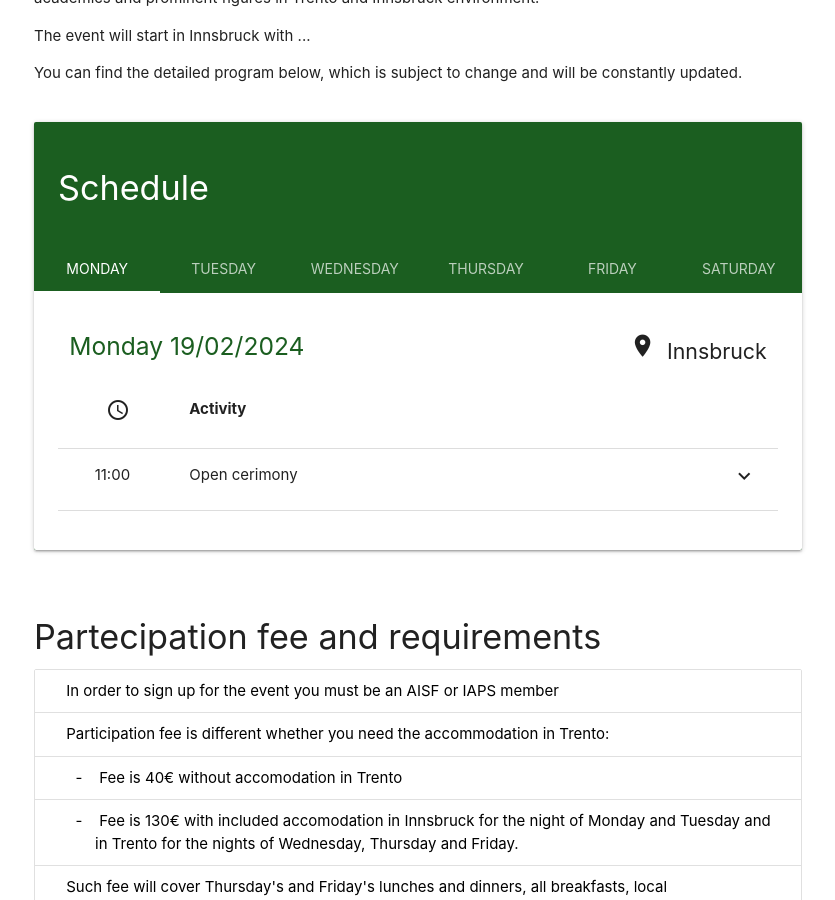
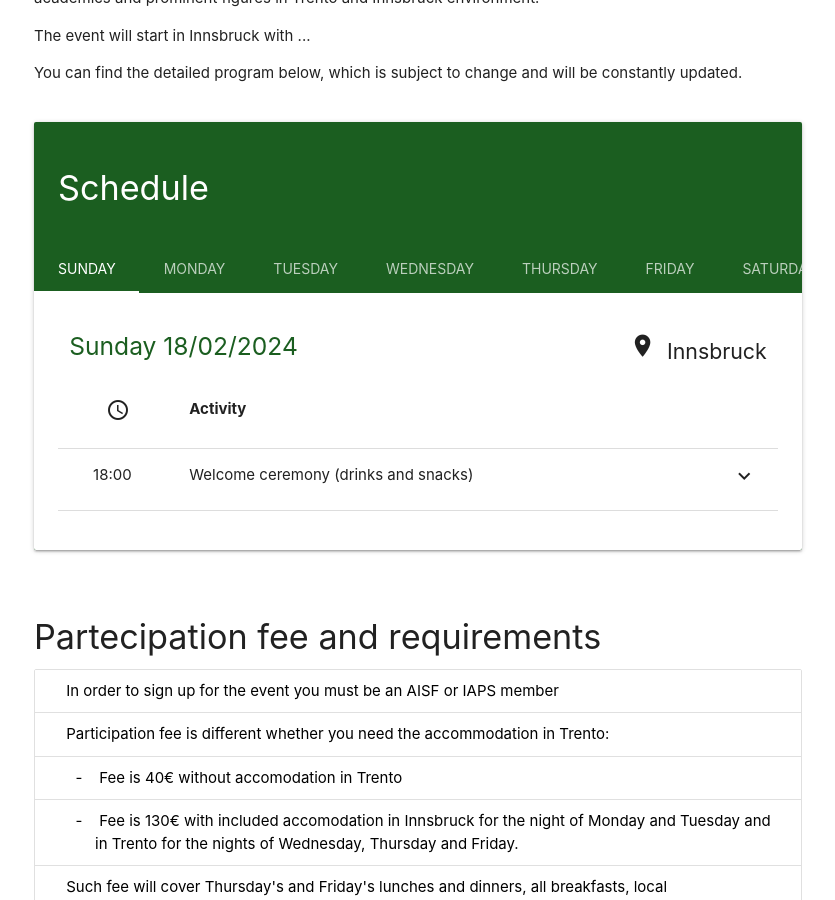
Before and after one commit to ai-sf/tiqit24, a Jekyll site: the page built from programme.html, in a window 1280 px wide and 900 px high, scrolled down 757 px. Shown: the whole window, without its empty margins (222-1057 px from the left). Built offline with Jekyll 4.4.1, drawn with Linux system fonts in a browser that asks for light colours; nearby versions of some CDN libraries; some of the changed lines change nothing that is shown.

Commit message:
update innsbruck programme

```diff
--- a/_data/programme.yml
+++ b/_data/programme.yml
@@ -17,106 +17,159 @@
 last_update: 22/11/2023
 
 schedule:
+  - day: "Sunday"
+    date: "18/02/2024"
+    location: "Innsbruck"
+    activity:
+      - hour: "18:00"
+        name: "Welcome ceremony (drinks and snacks)"
+        location:
+            name: "Technik"
+            tag: "technik"
   - day: "Monday"
     date: "19/02/2024"
     location: "Innsbruck"
     activity:
+      - hour: "9:00"
+        name: "Plenary lectures"
+        location:
+          name: "IQOQI"
+          tag: "iqoqi"
+          room: "IQOQI Schrödingersaal"
+        subactivities:
+            - title: "Laser cooling and trapping"
+              people:
+                name: "prof. Rudolf Grimm"
+                tag: "grimm"
+            - title: "Dipolar Quantum Gases"
+              people:
+                name: "prof. Francesca Ferlaino"
+                tag: "ferlaino"
       - hour: "11:00"
-        name: "Open cerimony"
+        name: "Coffee Break"
         location:
-            name: "Physics Department"
-            tag: "physunitn"
-            room: "Room A101 (Aula Magna)"
+          name: "IQOQI"
+          tag: "iqoqi"
+          room: "TBD"
+      - hour: "11:30"
+        name: "Plenary lecture"
+        location:
+          name: "IQOQI"
+          tag: "iqoqi"
+          room: "IQOQI Schrödingersaal"
+        subactivities:
+            - title: "TBD"
+              people:
+                name: "TBD"
+                tag: "TBD"
+      - hour: "12:30"
+        name: "Lunch"
+        location:
+          name: "TechCafé/Mensa"
+          tag: "techcafe"
+          #room: "TBD"
+      - hour: "13:45"
+        name: "Group photo"
+      - hour: "14:00"
+        name: "IQOQI Lab tour (Part I)"
+        location:
+            name: "IQOQI"
+            tag: "iqoqi"
+            room: "IQOQI Laboratories"
+      - hour: "16:30"
+        name: "Group activity"
+        location:
+            name: "City center"
+            tag: "city"
+      - hour: "19:00"
+        name: "Dinner"
+        location:
+          name: "TBD"
+          tag: "TBD"
+
 
   - day: "Tuesday"
     date: "20/02/2024"
     location: "Innsbruck"
     activity:
-      # - hour: "8:30"
-      #   name: "Welcome at IQOQI with welcome coffee"
-      #   details: none
-      #   people:
-      #       name: "prof. Ferlaino and prof. Grimm"
-      # - hour: "9:30"
-      #   name: "IQOQI Lab tour (Part I)"
-      #   location:
-      #       name: "IQOQI"
-      #       tag: "iqoqi"
-      #       room: "IQOQI Laboratories"
-      # - hour: "11:00"
-      #   name: "Plenary lectures"
-      #   location:
-      #       name: "IQOQI"
-      #       tag: "iqoqi"
-      #       room: "Room TBD"
-      #   subactivities:
-      #       -  title: "Dipolar Quantum Gases"
-      #          people:
-      #             name: "prof. Francesca Ferlaino"
-      #             tag: "ferlaino"
-      #       -  title: "Storingly Interacting Mixtures"
-      #          people:
-      #             name: "prof. Rudolf Grimm"
-      #             tag: "grimm"
-      #       -   title: "Quantum Mechanics XXL"
-      #           people:
-      #             name: "prof. Oriol Romero-Isart"
-      #             tag: "romero-isart"
-      # - hour: "13:00"
-      #   name: "Lunch"
-      #   location:
-      #       name: "IQOQI"
-      #       tag: "iqoqi"
-      #       room: "IQOQI Mensa"
-      # - hour: "14:30"
-      #   name: "Group Photo"
-      #   location:
-      #       name: "IQOQI"
-      #       tag: "iqoqi"
-      #       room: "Room TBD"
-      # - hour: "15:00"
-      #   name: "Plenary lectures"
-      #   location:
-      #       name: "IQOQI"
-      #       tag: "iqoqi"
-      #       room: "Room TBD"
-      #   subactivities:
-      #       -   title: "Quantum Optics and Many-Body Physics"
-      #           people:
-      #               name: "dr. Robert Ott, Postdoc"
-      #               tag: "ott"
-      #       -   title: "Quantum Optics and Quantum Information Schroedingersaal"
-      #           people:
-      #               name: "dr. Torsten Zache, Postdoc"
-      #               tag: "zache"
-      # - hour: "16:00"
-      #   name: "Coffee Break"
-      #   location:
-      #       name: "IQOQI"
-      #       tag: "iqoqi"
-      #       room: "TBD"
-      # - hour: "16:30"
-      #   name: "IQOQI Lab tour (Part II)"
-      #   location:
-      #       name: "IQOQI"
-      #       tag: "iqoqi"
-      #       room: "IQOQI Laboratories"
+      - hour: "9:00"
+        name: "Plenary lectures"
+        location:
+          name: "IQOQI"
+          tag: "iqoqi"
+          room: "IQOQI Schrödingersaal"
+        subactivities:
+            - title: "TBD"
+              people:
+                name: "Dr. Christian Roos (AG Blatt)"
+                tag: "roos"
+            - title: "TBD"
+              people:
+                name: "TBD (AG Grimm)"
+                tag: "ferlaino"
+      - hour: "11:00"
+        name: "Coffee Break"
+        location:
+          name: "IQOQI"
+          tag: "iqoqi"
+          room: "TBD"
+      - hour: "11:30"
+        name: "Plenary lecture"
+        location:
+          name: "IQOQI"
+          tag: "iqoqi"
+          room: "IQOQI Schrödingersaal"
+        subactivities:
+            - title: "TBD"
+              people:
+                name: "Prof. Oriol Romero-Isart"
+                tag: "romero"
+      - hour: "12:30"
+        name: "Lunch"
+        location:
+          name: "TechCafé/Mensa"
+          tag: "techcafe"
+          #room: "TBD"
+      - hour: "14:00"
+        name: "IQOQI Lab tour (Part II)"
+        location:
+            name: "IQOQI"
+            tag: "iqoqi"
+            room: "IQOQI Laboratories"
+      - hour: "16:30"
+        name: "Meeting session with UIBK PhD students"
+        location:
+            name: "IQOQI"
+            tag: "iqoqi"
+            #room: "IQOQI Laboratories"
+
+
       # - hour: "19:00"
       #   name: "Check in at the hotel"
       #   location:
       #       name: "Hotel Jugendherberge"
       #       tag: "hotel_innsbruck"
-      # - hour: "20:30"
-      #   name: "Dinner"
-      #   location:
-      #       name: "Elfriede"
-      #       tag: "resinnsbruck"
 
   - day: "Wednesday"
     date: "21/02/2024"
     location: "Innsbruck/Trento"
     activity:
-      - hour: "15:00"
+      - hour: "9:00"
+        name: "Plenary lectures"
+        location:
+          name: "IQOQI"
+          tag: "iqoqi"
+          room: "IQOQI Schrödingersaal"
+        subactivities:
+            - title: "TBD"
+              people:
+                name: "Prof. Gerhard Kirchmair"
+                tag: "kirchmair"
+            - title: "TBD"
+              people:
+                name: "Prof. Hannes Pichler"
+                tag: "pichler"
+      - hour: "11:00"
         name: "Departure from Innsbruck"
       - hour: "18:00"
         name: "Check in at the hostel"
```
Also changed, not shown: 3 other files.
